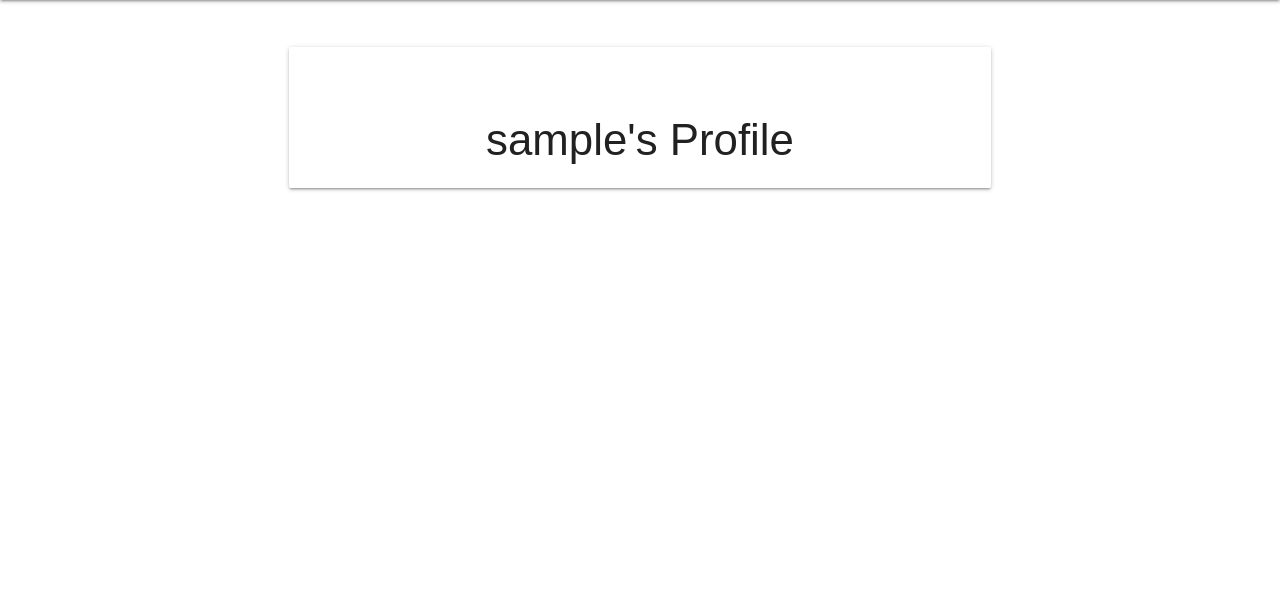
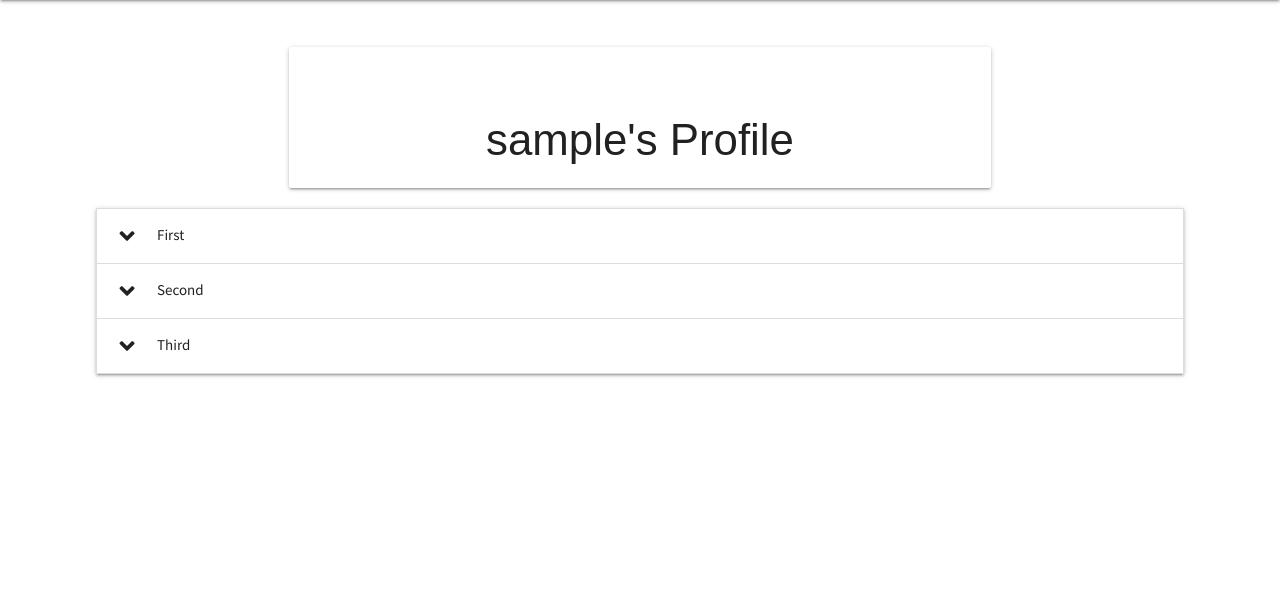
Before and after one commit to Gregory4321/ciao-down, a Flask app: page /profile/1 in a window 1280 px wide. Shown: the part 64-678 px from the top of the page. Run offline with Flask 2, Linux system fonts and the light colour scheme; the visitor is signed in with stand-in values (Sample User, id 1); a database or web service that is not in the repository returns one stand-in record (values such as "Sample title"); some libraries are stand-ins or nearby versions; some web fonts are replaced.

Commit message:
Added basic accordion template. Changed icons to FA icons

```diff
--- a/templates/profile.html
+++ b/templates/profile.html
@@ -13,6 +13,32 @@
                 </div>
             </div>
         </div>
+
+          <ul class="collapsible">
+    <li>
+      <div class="collapsible-header"><i class="fas fa-angle-down"></i>First</div>
+      <div class="collapsible-body"><span>Lorem ipsum dolor sit amet.</span></div>
+    </li>
+    <li>
+      <div class="collapsible-header"><i class="fas fa-angle-down"></i>Second</div>
+      <div class="collapsible-body"><span>Lorem ipsum dolor sit amet.</span></div>
+    </li>
+    <li>
+      <div class="collapsible-header"><i class="fas fa-angle-down"></i>Third</div>
+      <div class="collapsible-body"><span>Lorem ipsum dolor sit amet.</span></div>
+    </li>
+  </ul>
     </main>
 
+
+
+    <!-- {% for recipe in recipes %}
+        {{ recipe.category_name }}<br>
+        {{ recipe.recipe_title }}<br>
+        {{ recipe.recipe_description }}<br>
+        {{ recipe.is_vegetarian }}<br>
+        {{ recipe.is_gluten }}<br>
+        {{ recipe.date_added }}<br>
+    {% endfor %} -->
+
 {% endblock %}
```
